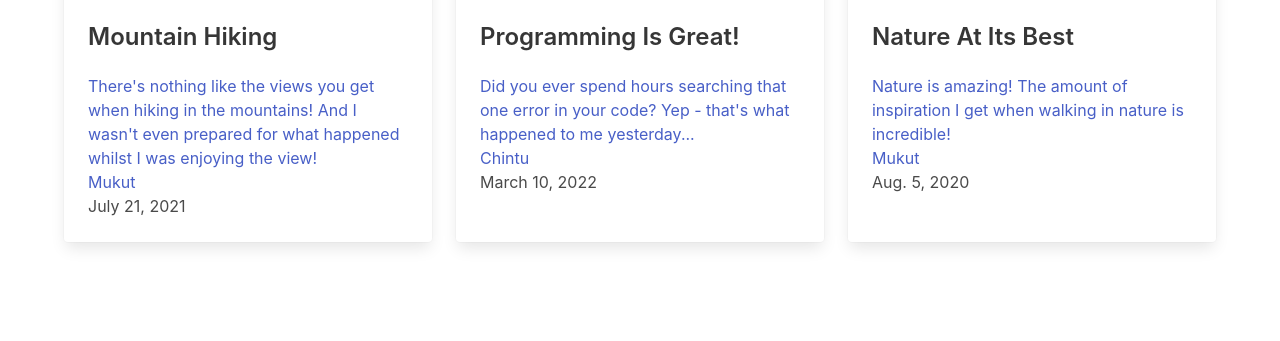
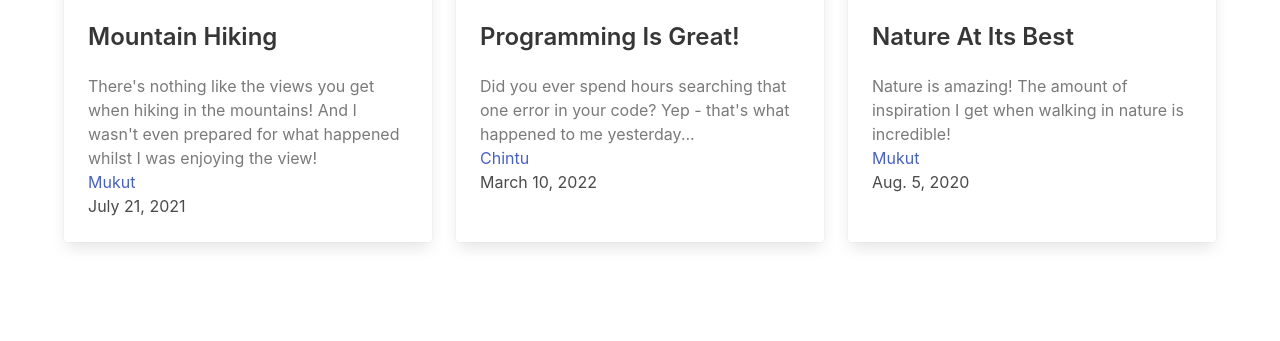
Before and after one commit to g30elipse/django-blog-app, a Django app: page /blogs in a window 1280 px wide. Shown: the part 459-800 px from the top of the page. Run offline with Django 4.2, Linux system fonts and the light colour scheme.

Commit message:
blog page: styling

```diff
--- a/blog/templates/blog/partials/blog-item.html
+++ b/blog/templates/blog/partials/blog-item.html
@@ -1,4 +1,4 @@
-<a href="{% url 'blog-detail' blog.slug %}">
+<a class="has-text-grey	" href="{% url 'blog-detail' blog.slug %}">
     <article class="card">
         <div class="card-image">
             <figure class="image is-4by3">
```
